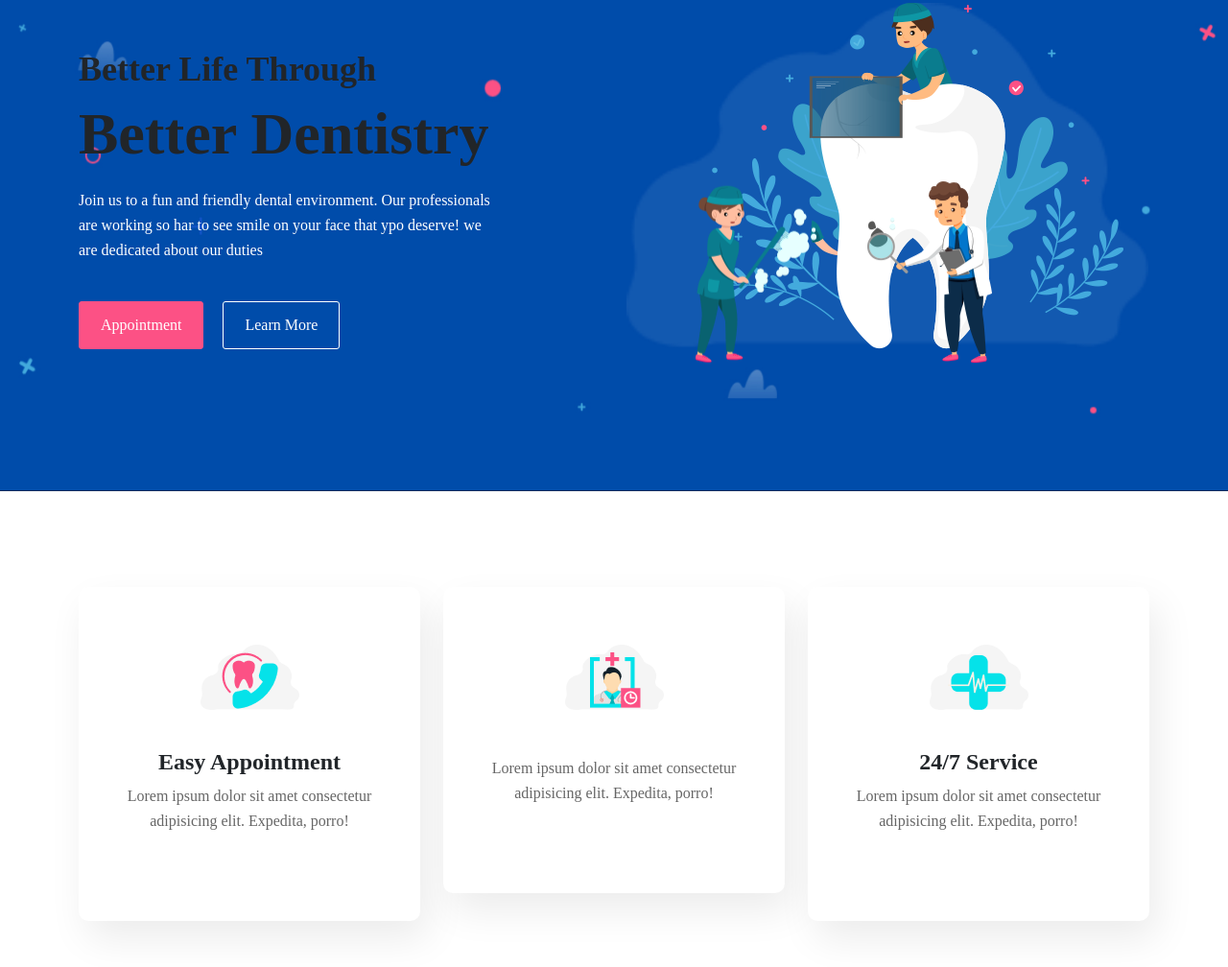
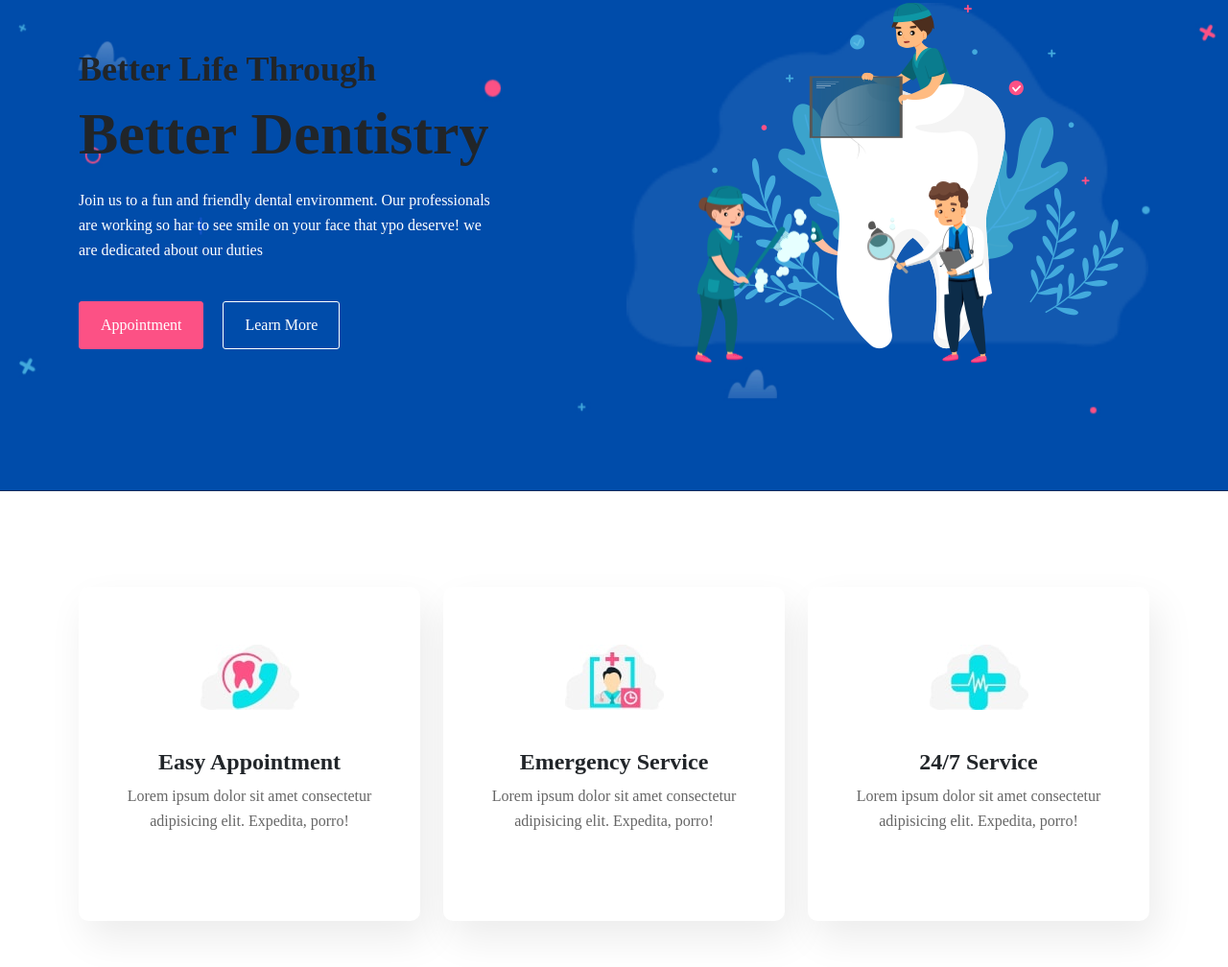
Before and after one commit to Pranjaljaiswal16/Dentist-Website, a plain HTML site: page index.html in a window 1280 px wide. Shown: the part 190-1198 px from the top of the page at 96% size. Drawn offline with nearby package versions, Linux system fonts and the light colour scheme.

Commit message:
hospital

```diff
--- a/index.html
+++ b/index.html
@@ -135,7 +135,7 @@
               <div class="card text-center">
                 <div class="icon-box">
                   <img
-                    src="/Images/images/top-banner-img/Appointment-icon.png"
+                    src="Images/images/top-banner-img/Appointment-icon.jpg"
                   />
                 </div>
                 <div>
@@ -150,10 +150,10 @@
             <div class="col-md-4 col-sm-6 mb-4">
               <div class="card text-center">
                 <div class="icon-box">
-                  <img src="/Images/images/top-banner-img/Emergency-icon.png" />
+                  <img src="Images/images/top-banner-img/Emergency-icon.jpg" />
                 </div>
                 <div>
-                  <h4></h4>
+                  <h4>Emergency Service</h4>
                   <p>
                     Lorem ipsum dolor sit amet consectetur adipisicing elit.
                     Expedita, porro!
@@ -164,7 +164,7 @@
             <div class="col-md-4 col-sm-6 mb-4">
               <div class="card text-center">
                 <div class="icon-box">
-                  <img src="/Images/images/top-banner-img/7-Service-icon.png" />
+                  <img src="Images/images/top-banner-img/7-Service-icon.jpg" />
                 </div>
                 <div>
                   <h4>24/7 Service</h4>
```
Also changed, not shown: Images/images/top-banner-img/7-Service-icon.jpg (added), Images/images/top-banner-img/7-Service-icon.png (deleted), Images/images/top-banner-img/Appointment-icon.jpg (added), Images/images/top-banner-img/Appointment-icon.png (deleted), Images/images/top-banner-img/Emergency-icon.jpg (added), Images/images/top-banner-img/Emergency-icon.png (deleted).
